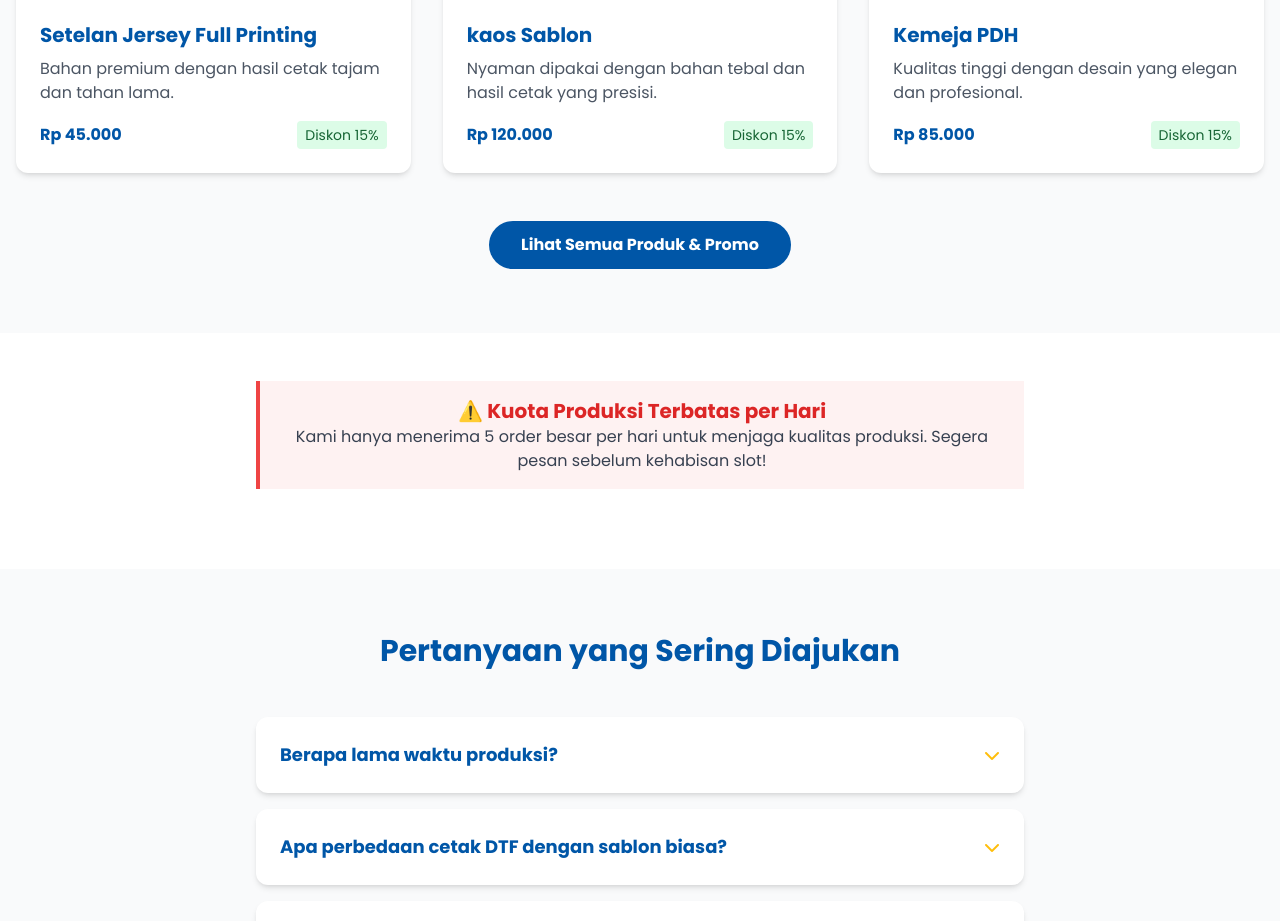
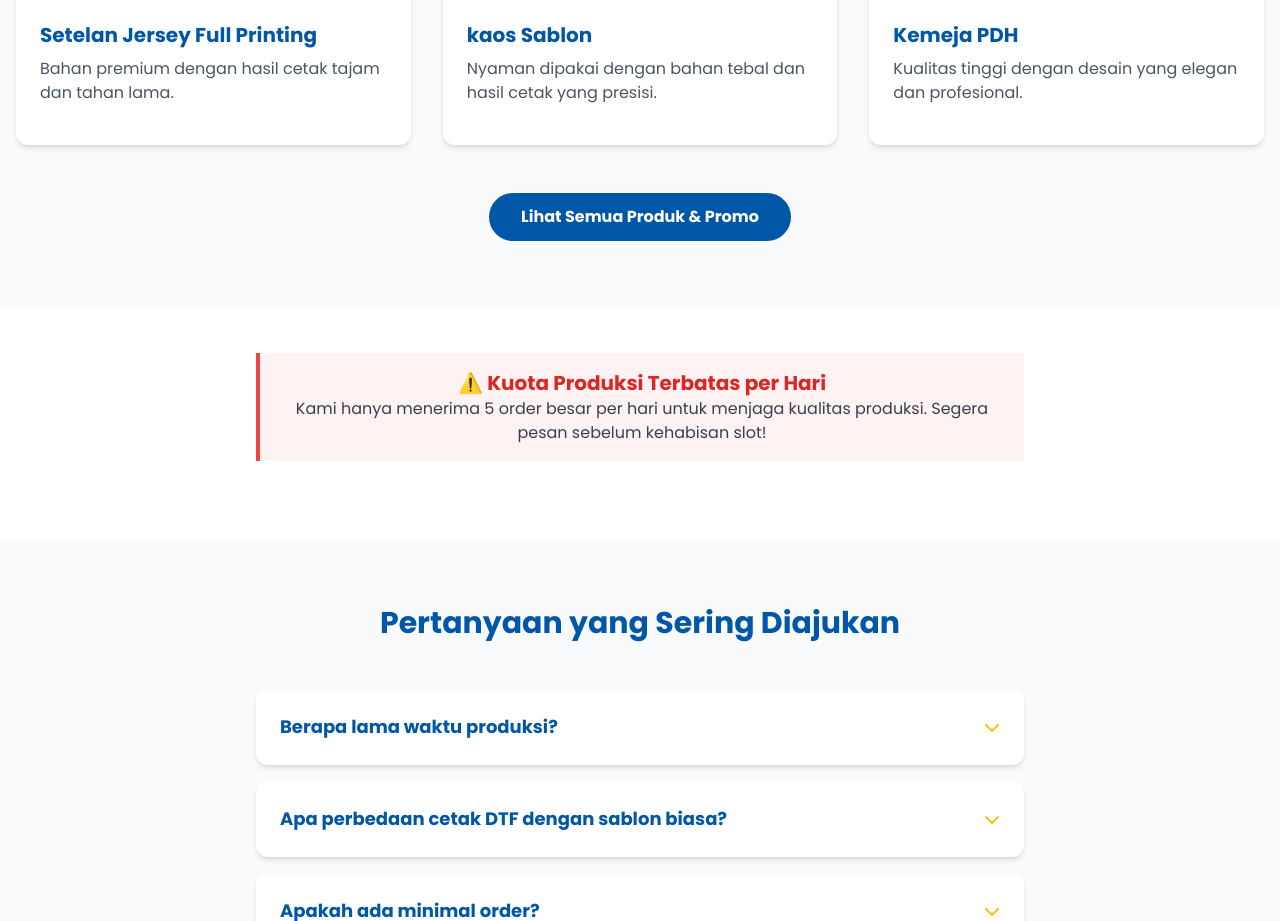
Before and after one commit to rafliDesign/NaviGlobalPrint, a plain HTML site: page index.html in a window 1280 px wide. Shown: the part 3064-3985 px from the top of the page. Drawn offline with nearby package versions, Linux system fonts and the light colour scheme.

Commit message:
Update info

```diff
--- a/index.html
+++ b/index.html
@@ -342,10 +342,7 @@
                     <div class="p-6">
                         <h3 class="text-xl font-bold text-navi-blue mb-2">Setelan Jersey Full Printing</h3>
                         <p class="text-gray-600 mb-4">Bahan premium dengan hasil cetak tajam dan tahan lama.</p>
-                        <div class="flex justify-between items-center">
-                            <span class="font-bold text-navi-blue">Rp 45.000</span>
-                            <span class="text-sm bg-green-100 text-green-800 px-2 py-1 rounded">Diskon 15%</span>
-                        </div>
+
                     </div>
                 </div>
 
@@ -355,10 +352,7 @@
                     <div class="p-6">
                         <h3 class="text-xl font-bold text-navi-blue mb-2">kaos Sablon</h3>
                         <p class="text-gray-600 mb-4">Nyaman dipakai dengan bahan tebal dan hasil cetak yang presisi.</p>
-                        <div class="flex justify-between items-center">
-                            <span class="font-bold text-navi-blue">Rp 120.000</span>
-                            <span class="text-sm bg-green-100 text-green-800 px-2 py-1 rounded">Diskon 15%</span>
-                        </div>
+
                     </div>
                 </div>
 
@@ -368,10 +362,7 @@
                     <div class="p-6">
                         <h3 class="text-xl font-bold text-navi-blue mb-2">Kemeja PDH</h3>
                         <p class="text-gray-600 mb-4">Kualitas tinggi dengan desain yang elegan dan profesional.</p>
-                        <div class="flex justify-between items-center">
-                            <span class="font-bold text-navi-blue">Rp 85.000</span>
-                            <span class="text-sm bg-green-100 text-green-800 px-2 py-1 rounded">Diskon 15%</span>
-                        </div>
+
                     </div>
                 </div>
             </div>
```
